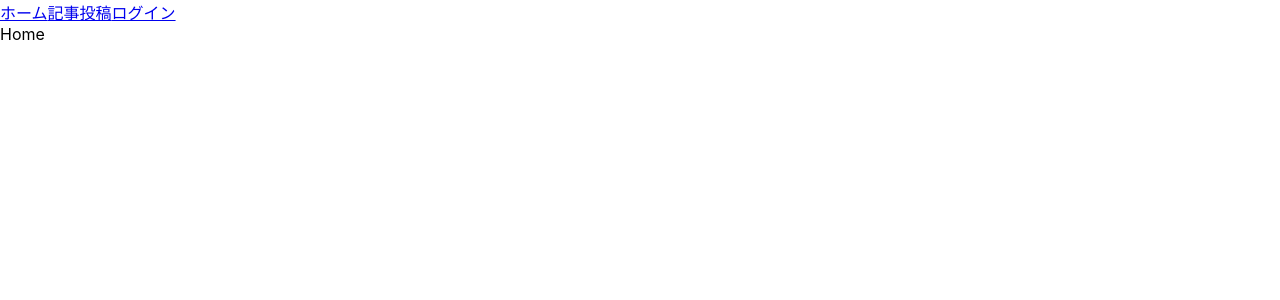
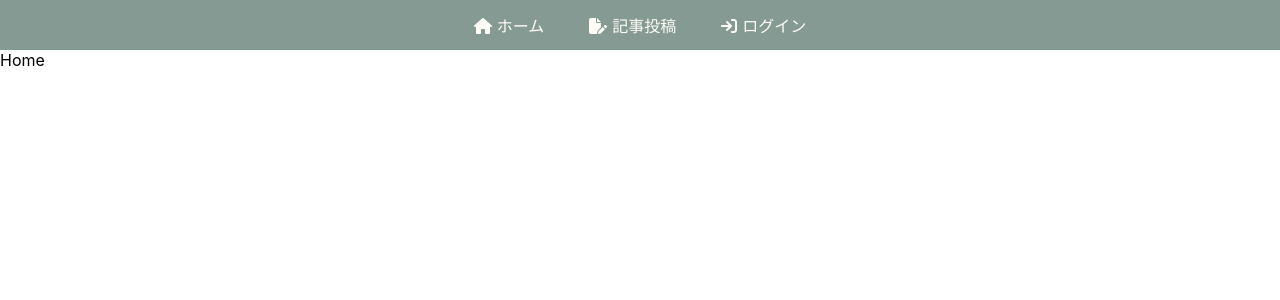
Before and after one commit to Koseeee-27/blog-react-and-firebase, a React (Create React App) app: page / in a window 1280 px wide. Shown: the top 300 px of the page. Built offline with nearby package versions, Linux system fonts and the light colour scheme.

Commit message:
ナビバースタイル当てた

```diff
--- a/package.json
+++ b/package.json
@@ -3,6 +3,11 @@
   "version": "0.1.0",
   "private": true,
   "dependencies": {
+    "@fortawesome/fontawesome-svg-core": "^6.7.2",
+    "@fortawesome/free-brands-svg-icons": "^6.7.2",
+    "@fortawesome/free-regular-svg-icons": "^6.7.2",
+    "@fortawesome/free-solid-svg-icons": "^6.7.2",
+    "@fortawesome/react-fontawesome": "^0.2.2",
     "@testing-library/dom": "^10.4.0",
     "@testing-library/jest-dom": "^6.6.3",
     "@testing-library/react": "^16.3.0",
--- a/src/components/Navbar/Navbar.css
+++ b/src/components/Navbar/Navbar.css
@@ -0,0 +1,22 @@
+nav {
+  display: flex;
+  justify-content: center;
+  align-items: center;
+  height: 50px;
+  background-color:#859A93;
+  gap: 45px;
+}
+
+nav a {
+  text-decoration: none;
+  color: #FFFCF7;
+  transition: all 0.3s;
+}
+
+nav a:hover {
+  color:rgba(255, 252, 247, 0.42);
+}
+
+nav a svg {
+  margin-right: 5px;
+}
--- a/src/components/Navbar/Navbar.js
+++ b/src/components/Navbar/Navbar.js
@@ -1,13 +1,24 @@
 import React from 'react'
 import { Link } from 'react-router-dom'
 import './Navbar.css'
+import { FontAwesomeIcon } from '@fortawesome/react-fontawesome'
+import { faHouse, faFilePen, faArrowRightToBracket } from '@fortawesome/free-solid-svg-icons'
 
 const Navbar = () => {
   return (
     <nav>
-      <Link to='/' >ホーム</Link>
-      <Link to='/createpost' >記事投稿</Link>
-      <Link to='/login' >ログイン</Link>
+      <Link to='/' >
+        <FontAwesomeIcon icon={faHouse} />
+        ホーム
+      </Link>
+      <Link to='/createpost' >
+        <FontAwesomeIcon icon={faFilePen} />
+        記事投稿
+      </Link>
+      <Link to='/login' >
+        <FontAwesomeIcon icon={faArrowRightToBracket} />
+        ログイン
+      </Link>
     </nav>
   )
 }
```
Also changed, not shown: 1 other file (tests, documents, lock files or other folders).
